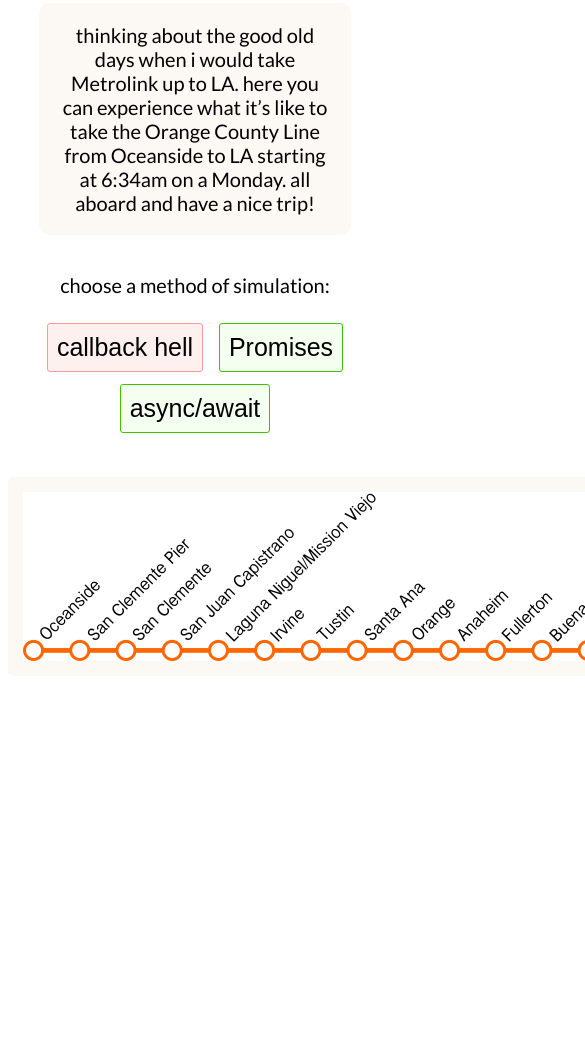
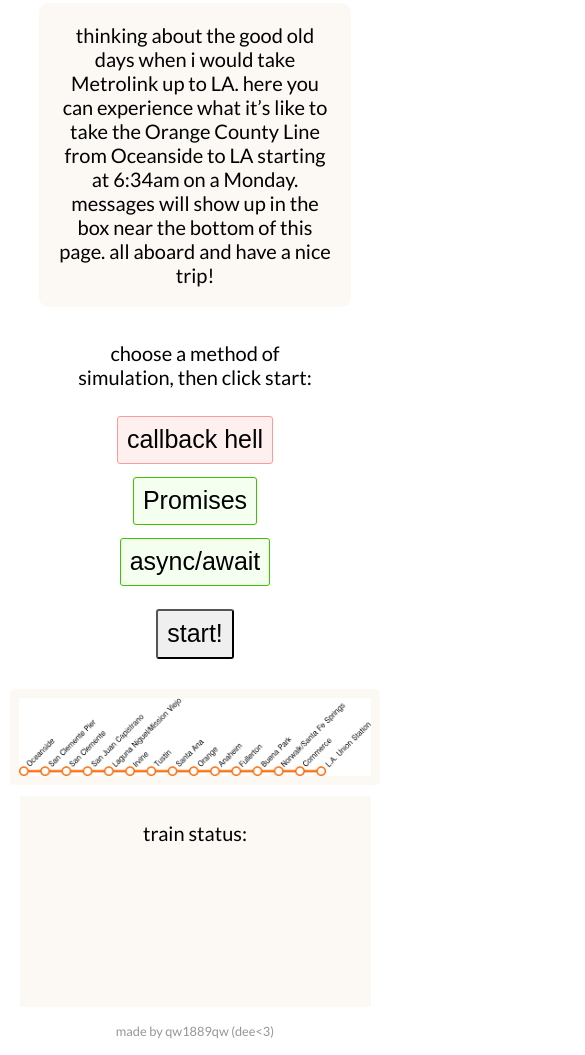
Before and after one commit to qw1889qw/metrolink-simulator-development, a website built with webpack: page src/index.html in a window 390 px wide. Shown: the part 183-1238 px from the top of the page, 585 px wide, since content can reach past the window. Before the commit the page ends 870 px from the top, so only its background shows below. Built offline with nearby package versions, Linux system fonts and the light colour scheme.

Commit message:
finished basic layout for mobile devices

```diff
--- a/src/index.html
+++ b/src/index.html
@@ -16,18 +16,23 @@
     <main>
       <article>
         <h1>Metrolink Simulator</h1>
-        <p class="description">thinking about the good old days when i would take Metrolink up to LA. here you can experience what it’s like to take the Orange County Line from Oceanside to LA starting at 6:34am on a Monday. all aboard and have a nice trip!</p>
+        <p class="description">thinking about the good old days when i would take Metrolink up to LA. here you can experience what it’s like to take the Orange County Line from Oceanside to LA starting at 6:34am on a Monday. messages will show up in the box near the bottom of this page. all aboard and have a nice trip!</p>
         <div class="select-js-method">
-          <p>choose a method of simulation:</p>
-          <div class="buttons">
+          <p>choose a method of simulation, then click start:</p>
+          <div class="js-method-buttons">
             <button class="button button--bad">callback hell</button>
             <button class="button button--better">Promises</button>
             <button class="button button--better">async/await</button>
           </div>
+          <button class="button">start!</button>
         </div>
         <img class="oc-line-map">
+        <div class="messages">
+          <p>train status:</p>
+        </div>
       </article>
     </main>
+    <footer>made by qw1889qw (dee&lt;3)</footer>
     <script src="main.js"></script>
   </body>
 </html>
--- a/src/styles/styles.scss
+++ b/src/styles/styles.scss
@@ -44,12 +44,13 @@
 }
 
 .select-js-method {
+  width: 80vw;
   display: flex;
   justify-content: center;
   align-items: center;
   flex-direction: column;
   padding: 1em;
-  margin: 2vw auto;
+  margin: 1vw auto;
   font-size: 1.25em;
   p {
     margin: 0;
@@ -57,6 +58,11 @@
   & > * {
     padding: 0.5em;
   }
+}
+
+.initiate {
+  background: hsla(33, 55%, 97%, 1);
+  width: 80vw;
 }
 
 .button {
@@ -85,6 +91,22 @@
 }
 
 .oc-line-map {
-  border: 15px solid hsla(33, 55%, 97%, 1);
+  border: 9px solid hsla(33, 55%, 97%, 1);
   border-radius: 5px;
+  max-width: 95vw;
 }
+
+.messages {
+  background: hsla(33, 55%, 97%, 1);
+  width: 90vw;
+  min-height: 25vh;
+  padding: 0.25em;
+  margin: 2vw auto;
+  font-size: 1.25em;
+}
+
+footer {
+  font-size: 0.8em;
+  color: rgb(150, 150, 150);
+  padding-bottom: 1.25em;
+}
```
